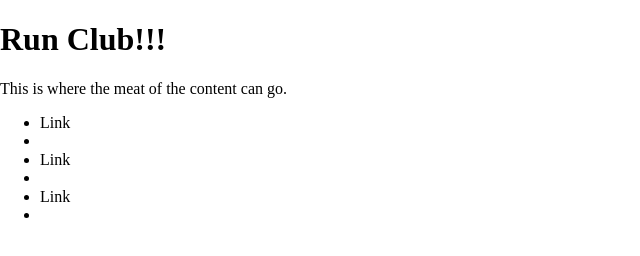
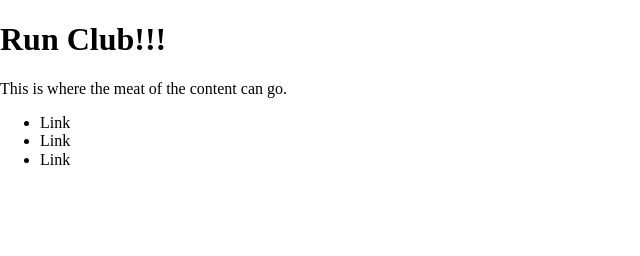
Before and after one commit to jeremiahlangner/runclub, a website: page src/index.html in a window 1280 px wide. Shown: the full height of the page, 0-640 px from the left. Drawn offline with nearby package versions, Linux system fonts and the light colour scheme; files that its build step writes are made by us from their sources.

Commit message:
fix li tags

```diff
--- a/src/index.html
+++ b/src/index.html
@@ -33,12 +33,9 @@
     </div>
     <div class="sidebar">
       <ul>
-        <li> Link
-        <li>
-        <li> Link
-        <li>
-        <li> Link
-        <li>
+        <li> Link </li>
+        <li> Link </li>
+        <li> Link </li>
       </ul>
     </div>
     <div class="content">
```
